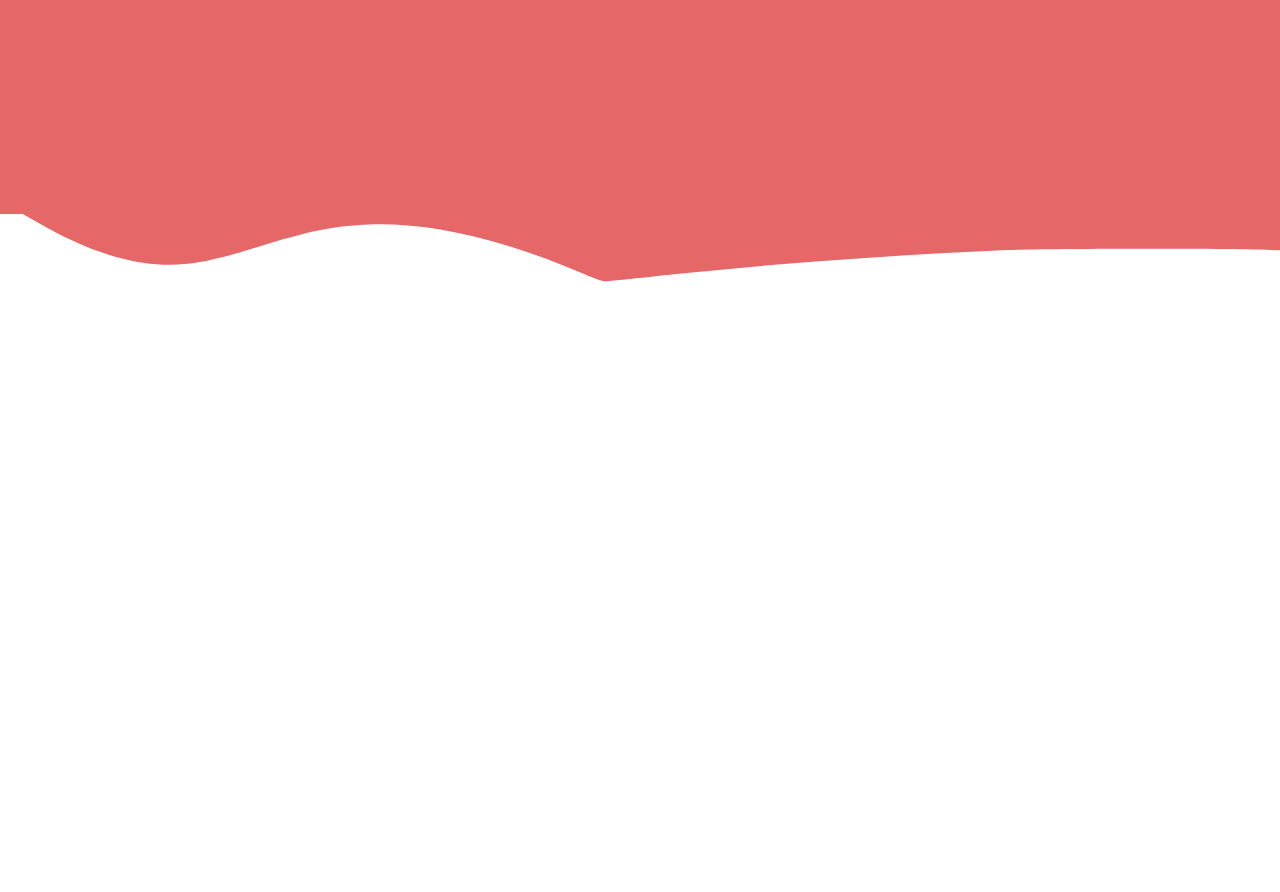
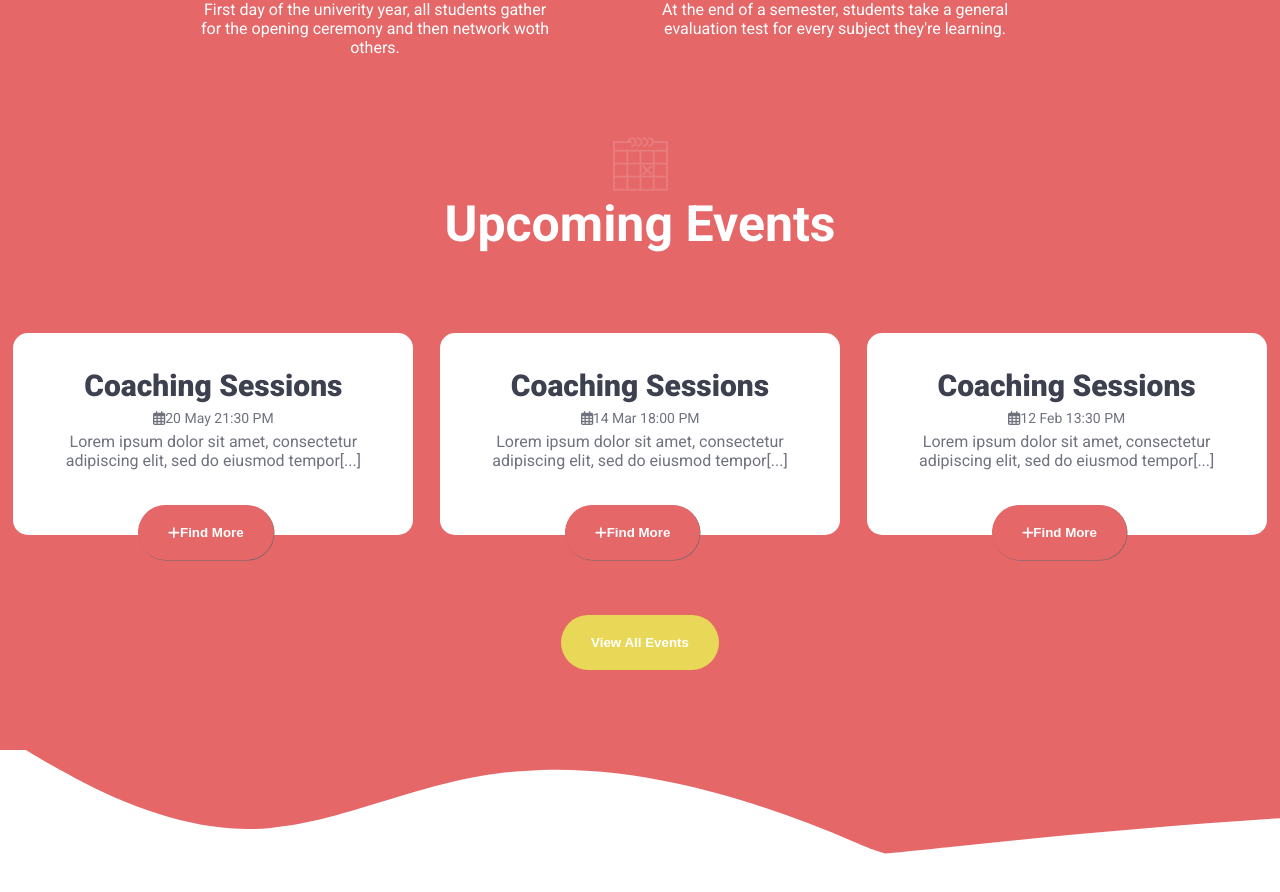
Before and after one commit to bertoldimatteo/proj-html-vuejs, a Vue app: page / in a window 1280 px wide. Shown: the part 3536-4428 px from the top of the page. Before the commit the page ends 3890 px from the top, so only its background shows below. Built offline with nearby package versions, Linux system fonts and the light colour scheme.

Commit message:
sezione centrale completata

```diff
--- a/src/assets/style/_containers.scss
+++ b/src/assets/style/_containers.scss
@@ -18,6 +18,10 @@
     max-width: var(--container-xxs);
     margin: auto;
 };
+.container-card {
+    max-width: var(--container-xxs-card);
+    margin: auto;
+}
 .container-p {
     max-width: var(--container-p);
     margin: auto
--- a/src/assets/style/_variables.scss
+++ b/src/assets/style/_variables.scss
@@ -25,11 +25,13 @@
     --gray-six: #454545;
     --gray-seven: #474a58;
     --gray-eight: #eaeaea;
+    --gray-nine: #70727e;
 
 /*----------------
     DIMENSION
 ----------------*/
     --container-p: 350px;
+    --container-xxs-card: 400px;
     --container-xxs: 570px;
     --container-xs: 700px;
     --container-sm: 980px;
--- /dev/null
+++ b/src/components/blockComponents/EventCard.vue
@@ -0,0 +1,46 @@
+<template>
+    <div class="container-card event-card">
+        <h3>{{info.title}}</h3>
+        <span><i class="fa-regular fa-calendar-days"></i>{{info.date}}</span>
+        <p>{{info.paragraph}}</p>
+        <button class="btn red-btn" type="button"><i class="fa-solid fa-plus "></i>{{info.button}}</button>
+    </div>
+</template>
+
+<script>
+export default {
+    name: 'EventCard',
+    props: {
+        info: Object,
+    }
+}
+</script>
+
+<style lang="scss" scoped>
+h3 {
+    color: var(--gray-two);
+    font-size: var(--font-xl);
+    font-weight: 800;
+}
+span {
+    font-size: var(--font-sm);
+}
+span, p {
+    color: var(--gray-nine);
+}
+.event-card {
+    background-color: var(--white-one);
+    padding: 30px 30px 60px 30px;
+    border-radius: 15px;
+    position: relative;
+}
+.event-card > * {
+    margin: 5px 0;
+}
+button {
+    position: absolute;
+    bottom: -30px;
+    left: 125px;
+    box-shadow: 0.5px 0.5px 0.1px #666666;
+}
+</style>
--- a/src/components/mainComponents/baseMain.vue
+++ b/src/components/mainComponents/baseMain.vue
@@ -94,9 +94,16 @@
                                  <div class="par-four container-p-nm">
                                     <h3>Evaluation</h3>
                                     <p>At the end of a semester, students take a general evaluation test for every subject they're learning.</p>
+                                </div>
                             </div>
                         </div>
-                        <div class="bottom-info"></div>
+                        <div class="bottom-info">
+                            <img class="info-image" src="../../assets/reference/img/upcoming-events-calendar-icon.png" alt="calendar-image">
+                            <h2>Upcoming Events</h2>
+                            <div class="card">
+                                <EventCard v-for="element in dataShared.data[5].section5" :key="element.id" :info="element" />
+                            </div>
+                            <button class="btn yellow-btn" type="button">View All Events</button>
                         </div>
                     </div>
                 </section>
@@ -109,6 +116,7 @@
 import dataShared from '../sharedBehaviours/dataShared.js';
 import MonoCardYBtn from '../blockComponents/MonoCardYBtn.vue';
 import MonoCardRBtn from '../blockComponents/MonoCardRBtn.vue';
+import EventCard from '../blockComponents/EventCard.vue';
 
 export default {
     name: 'baseMain',
@@ -121,6 +129,7 @@ export default {
     components: {
         MonoCardYBtn,
         MonoCardRBtn,
+        EventCard,
     },
 }
 </script>
@@ -219,7 +228,7 @@ export default {
     background-color: var(--color-seven);
     color: var(--white-one);
 }
-.middle-section h3, h4, p {
+.middle-section h2, h3, h4, p {
     color: var(--white-one);
 }
 .middle-section .paragraph {
@@ -236,8 +245,8 @@ export default {
 }
 .middle-part {
     margin: 120px 0;
+    padding: 80px 0;
     background-color: var(--color-two);
-    height: 800px;
     position: relative;
     text-align: center;
 }
@@ -255,12 +264,21 @@ export default {
 }
 .wave-bg-btm {
     position: absolute;
-    bottom: -140px;
+    bottom: -250px;
     width: 100%;
-    height: 150px;
+    height: 260px;
     background-image: url('../../assets/reference/svg/svg-1.svg');
+    background-repeat: no-repeat;
+    background-size: cover;
+}
+.bottom-info {
+    margin-top: 80px;
 }
 .info-image {
     width: 55px;
 }
+.card {
+    display: flex;
+    padding: 80px 0;
+}
 </style>
--- a/src/components/sharedBehaviours/dataShared.js
+++ b/src/components/sharedBehaviours/dataShared.js
@@ -106,9 +106,6 @@ export default Vue.observable ({
         {
             section5: [
                 {
-                    mainTitle: 'Upcoming Events',
-                },
-                {
                     title: 'Coaching Sessions',
                     date: '20 May 21:30 PM',
                     paragraph:  'Lorem ipsum dolor sit amet, consectetur adipiscing elit, sed do eiusmod tempor[...]',
@@ -125,9 +122,6 @@ export default Vue.observable ({
                     date: '12 Feb 13:30 PM',
                     paragraph:  'Lorem ipsum dolor sit amet, consectetur adipiscing elit, sed do eiusmod tempor[...]',
                     button: 'Find More',
-                },
-                {
-                    Button: 'View All Events',
                 },
             ]
         },
```
